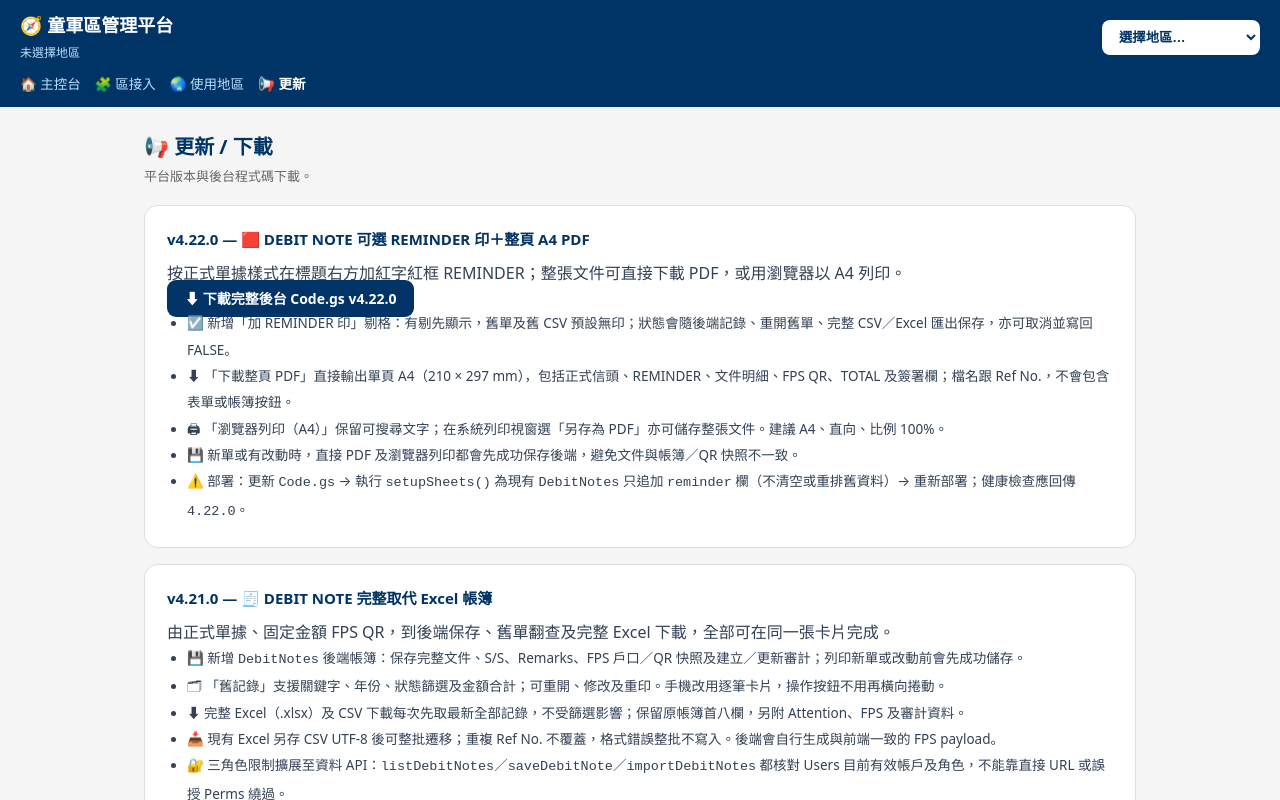
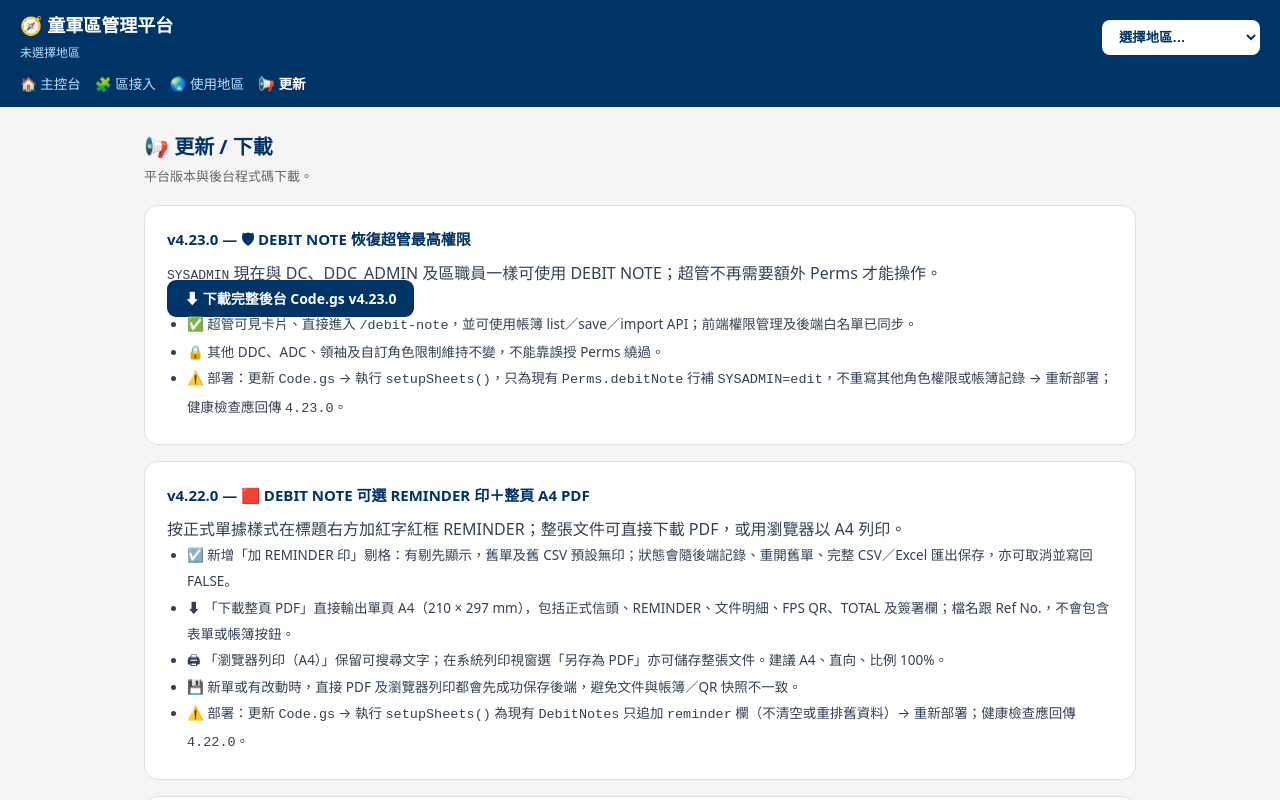
Before and after one commit to playerkousas-rgb/scout-district-portal, a Next.js app: page /updates in a window 1280 px wide. Shown: the top 800 px of the page. Built offline with nearby package versions, Linux system fonts and the light colour scheme.

Commit message:
fix: restore sysadmin debit note access
Co-authored-by: arena-agent <297053741+arena-agent@users.noreply.github.com>

```diff
--- a/app/admin/page.tsx
+++ b/app/admin/page.tsx
@@ -228,7 +228,7 @@ export default function AdminPage() {
                     {bundle.roles.map(r => {
                       const v = cellVal(c.cardId, r.role);
                       const fixed = (c.cardId === 'ymis' && !canViewYmisRole(r.role)) || (c.cardId === 'debitNote' && !canGenerateDebitNoteRole(r.role));
-                      const fixedTitle = c.cardId === 'debitNote' ? 'DEBIT NOTE 只限 DC、DDC_ADMIN 及區職員' : 'YMIS 帳戶只限總監級及職員';
+                      const fixedTitle = c.cardId === 'debitNote' ? 'DEBIT NOTE 只限超管、DC、DDC_ADMIN 及區職員' : 'YMIS 帳戶只限總監級及職員';
                       return <td key={r.role} className={`pcell ${CELL[v].cls} ${fixed ? 'locked' : ''}`} title={fixed ? fixedTitle : undefined} onClick={() => toggle(c.cardId, r.role)}>{CELL[v].txt}</td>;
                     })}
                     <td style={{ whiteSpace: 'nowrap' }}>
--- a/app/debit-note/page.tsx
+++ b/app/debit-note/page.tsx
@@ -421,7 +421,7 @@ export default function DebitNotePage() {
       <BackLink />
       <div className="no-print">
         <h1 className="page-title">🧾 DEBIT NOTE 生成</h1>
-        <p className="page-sub">直接取代 Excel 輸入：生成正式單據及 FPS QR、可選 REMINDER 印、單頁 A4 PDF／列印、後端帳簿及完整 Excel／CSV。只限 DC、區職員及 DDC_ADMIN。</p>
+        <p className="page-sub">直接取代 Excel 輸入：生成正式單據及 FPS QR、可選 REMINDER 印、單頁 A4 PDF／列印、後端帳簿及完整 Excel／CSV。只限超管、DC、區職員及 DDC_ADMIN。</p>
       </div>
 
       <div className="debit-note-workspace-tabs no-print" role="tablist" aria-label="DEBIT NOTE 工作區">
--- a/app/delegate/page.tsx
+++ b/app/delegate/page.tsx
@@ -169,7 +169,7 @@ export default function DelegatePage() {
                           <tr key={c.cardId} className={unlocked ? '' : 'dlg-locked'}>
                             <td className="sticky-col card-name"><span>{c.icon}</span> {c.title}{!c.enabled && <small className="badge-type" style={{ background: '#e2e8f0' }}>已隱藏</small>}</td>
                             <td className={`pcell ${CELL[mine].cls}`} title={mine ? '你現有嘅權限' : '你冇此卡片權限，不能授出'}>{CELL[mine].txt}</td>
-                            <td className={`pcell ${CELL[v].cls}`} onClick={() => cycle(c.cardId)} title={targetBlocked ? 'DEBIT NOTE 只限 DC、DDC_ADMIN 及區職員' : unlocked ? '點擊切換' : '鎖住'}>{unlocked ? CELL[v].txt : '🔒'}</td>
+                            <td className={`pcell ${CELL[v].cls}`} onClick={() => cycle(c.cardId)} title={targetBlocked ? 'DEBIT NOTE 只限超管、DC、DDC_ADMIN 及區職員' : unlocked ? '點擊切換' : '鎖住'}>{unlocked ? CELL[v].txt : '🔒'}</td>
                           </tr>
                         );
                       })}
--- a/app/updates/page.tsx
+++ b/app/updates/page.tsx
@@ -5,9 +5,18 @@ export default function UpdatesPage() {
       <h1 className="page-title">📢 更新 / 下載</h1>
       <p className="page-sub">平台版本與後台程式碼下載。</p>
       <div className="info-card">
+        <h3>v4.23.0 — 🛡 DEBIT NOTE 恢復超管最高權限</h3>
+        <p><code>SYSADMIN</code> 現在與 DC、DDC_ADMIN 及區職員一樣可使用 DEBIT NOTE；超管不再需要額外 Perms 才能操作。</p>
+        <p><a className="btn-sm" href="/downloads/Code.gs.txt" download="Code.gs.txt">⬇ 下載完整後台 Code.gs v4.23.0</a></p>
+        <ul>
+          <li>✅ 超管可見卡片、直接進入 <code>/debit-note</code>，並可使用帳簿 list／save／import API；前端權限管理及後端白名單已同步。</li>
+          <li>🔒 其他 DDC、ADC、領袖及自訂角色限制維持不變，不能靠誤授 Perms 繞過。</li>
+          <li>⚠️ 部署：更新 <code>Code.gs</code> → 執行 <code>setupSheets()</code>，只為現有 <code>Perms.debitNote</code> 行補 <code>SYSADMIN=edit</code>，不重寫其他角色權限或帳簿記錄 → 重新部署；健康檢查應回傳 <code>4.23.0</code>。</li>
+        </ul>
+      </div>
+      <div className="info-card">
         <h3>v4.22.0 — 🟥 DEBIT NOTE 可選 REMINDER 印＋整頁 A4 PDF</h3>
         <p>按正式單據樣式在標題右方加紅字紅框 REMINDER；整張文件可直接下載 PDF，或用瀏覽器以 A4 列印。</p>
-        <p><a className="btn-sm" href="/downloads/Code.gs.txt" download="Code.gs.txt">⬇ 下載完整後台 Code.gs v4.22.0</a></p>
         <ul>
           <li>☑️ 新增「加 REMINDER 印」剔格：有剔先顯示，舊單及舊 CSV 預設無印；狀態會隨後端記錄、重開舊單、完整 CSV／Excel 匯出保存，亦可取消並寫回 FALSE。</li>
           <li>⬇ 「下載整頁 PDF」直接輸出單頁 A4（210 × 297 mm），包括正式信頭、REMINDER、文件明細、FPS QR、TOTAL 及簽署欄；檔名跟 Ref No.，不會包含表單或帳簿按鈕。</li>
--- a/lib/debitNote.ts
+++ b/lib/debitNote.ts
@@ -1,8 +1,8 @@
 import { checkAmount, checkReference } from './fps.ts';
 import type { XlsxSheet, XlsxStyle } from './xlsx.ts';
 
-/** DEBIT NOTE 屬財務文件：只有區總監、行政副區總監及區職員可以使用。 */
-export const DEBIT_NOTE_ROLES = ['DC', 'DDC_ADMIN', 'STAFF'] as const;
+/** DEBIT NOTE：超管擁有最高權限；其餘只開放區總監、行政副區總監及區職員。 */
+export const DEBIT_NOTE_ROLES = ['DC', 'SYSADMIN', 'DDC_ADMIN', 'STAFF'] as const;
 
 export function canGenerateDebitNoteRole(role: string | null | undefined): boolean {
   const normalized = String(role || '').trim().toUpperCase();
--- a/lib/demo/engine.ts
+++ b/lib/demo/engine.ts
@@ -158,7 +158,7 @@ function requireDemoDebitNote(token: string): DemoUser | ApiResultLike {
   const u = userForToken(token);
   if (!u) return fail('未登入或登入已過期（示範版）。');
   if (u.mockAdmin) return u;
-  if (!['DC', 'DDC_ADMIN', 'STAFF'].includes(u.role)) return fail('DEBIT NOTE 只限 DC、DDC_ADMIN 及區職員使用。');
+  if (!['DC', 'SYSADMIN', 'DDC_ADMIN', 'STAFF'].includes(u.role)) return fail('DEBIT NOTE 只限超管、DC、DDC_ADMIN 及區職員使用。');
   const access = (loadDb().matrix.debitNote || {})[u.role] || '';
   return access === 'edit' ? u : fail('你沒有此功能嘅權限。');
 }
--- a/lib/demo/seed.ts
+++ b/lib/demo/seed.ts
@@ -72,7 +72,7 @@ export const DEMO_CARDS: Record<string, any>[] = [
   { cardId: 'fps', title: 'FPS QR 製作', icon: '💳', type: 'builtin', url: '/fps', description: '轉數快 QR 碼：綁區會戶口，填銀碼即生成', order: 14, enabled: true, embed: false, source: 'core', category: 'done' },
   { cardId: 'rooms', title: '區總部及地域房間使用情況', icon: '🏢', type: 'builtin', url: '/rooms', description: '地域 17／18／19 樓 + 區總部確認借用（紅色）· 月曆', order: 15, enabled: true, embed: false, source: 'core', category: 'done' },
   { cardId: 'orgchart', title: '地域及總會架構', icon: '🏛', type: 'builtin', url: '/orgchart', description: '港島地域總監架構 · 總會領導層，自動跟官網更新', order: 16, enabled: true, embed: false, source: 'core', category: 'done' },
-  { cardId: 'debitNote', title: 'DEBIT NOTE 生成', icon: '🧾', type: 'builtin', url: '/debit-note', description: '正式單據 · FPS QR · 後端帳簿 · 舊單翻查 · Excel 匯出（DC／DDC_ADMIN／職員）', order: 17, enabled: true, embed: false, source: 'core', category: 'done' },
+  { cardId: 'debitNote', title: 'DEBIT NOTE 生成', icon: '🧾', type: 'builtin', url: '/debit-note', description: '正式單據 · FPS QR · 後端帳簿 · 舊單翻查 · Excel 匯出（超管／DC／DDC_ADMIN／職員）', order: 17, enabled: true, embed: false, source: 'core', category: 'done' },
 ];
 
 export const DEMO_ROLES: Record<string, any>[] = [
@@ -103,7 +103,7 @@ export function demoDefaultMatrix(): Record<string, Record<string, 'edit' | 'vie
     m[c.cardId] = {};
     Object.keys(roleLevel).forEach(role => {
       const lv = roleLevel[role];
-      if (c.cardId === 'debitNote') m[c.cardId][role] = ['DC', 'DDC_ADMIN', 'STAFF'].includes(role) ? 'edit' : '';
+      if (c.cardId === 'debitNote') m[c.cardId][role] = ['DC', 'SYSADMIN', 'DDC_ADMIN', 'STAFF'].includes(role) ? 'edit' : '';
       else if (c.cardId === 'awards') m[c.cardId][role] = lv <= 2 ? 'edit' : '';
       else if (c.cardId === 'venueReg') m[c.cardId][role] = lv <= 2 || role === 'STAFF' ? 'edit' : '';
       else if (c.cardId === 'rooms') m[c.cardId][role] = 'view';
@@ -113,6 +113,8 @@ export function demoDefaultMatrix(): Record<string, Record<string, 'edit' | 'vie
       else m[c.cardId][role] = lv <= 2 ? 'edit' : 'view';
     });
   });
+  // 超管不屬一般可轉授角色，但 DEBIT NOTE 仍保留最高權限。
+  if (m.debitNote) m.debitNote.SYSADMIN = 'edit';
   return m;
 }
 
--- a/scripts/test-debit-note.ts
+++ b/scripts/test-debit-note.ts
@@ -30,9 +30,9 @@ function check(label: string, fn: () => void) {
   fn(); pass++; console.log(`  ✓ ${label}`);
 }
 
-check('角色白名單只包括 DC、DDC_ADMIN、STAFF', () => {
-  for (const role of ['DC', 'dc', ' DDC_ADMIN ', 'STAFF']) assert.equal(canGenerateDebitNoteRole(role), true);
-  for (const role of ['SYSADMIN', 'DDC_TRAINING', 'ADC_SCOUT', 'LEADER', '', null, undefined]) {
+check('角色白名單包括最高權限 SYSADMIN、DC、DDC_ADMIN、STAFF', () => {
+  for (const role of ['DC', 'dc', 'SYSADMIN', ' sysadmin ', ' DDC_ADMIN ', 'STAFF']) assert.equal(canGenerateDebitNoteRole(role), true);
+  for (const role of ['DDC_TRAINING', 'ADC_SCOUT', 'LEADER', '', null, undefined]) {
     assert.equal(canGenerateDebitNoteRole(role), false);
   }
 });
--- a/scripts/test-demo-engine.ts
+++ b/scripts/test-demo-engine.ts
@@ -55,6 +55,7 @@ check('示範權限矩陣：rooms 全員可看，審批卡唔畀 ADC；mockAdmin
   assert.strictEqual(matrix.venueReg.STAFF, 'edit');
   assert.strictEqual(matrix.venueReg.DDC_ADMIN, 'edit');
   assert.strictEqual(matrix.debitNote.DC, 'edit');
+  assert.strictEqual(matrix.debitNote.SYSADMIN, 'edit');
   assert.strictEqual(matrix.debitNote.DDC_ADMIN, 'edit');
   assert.strictEqual(matrix.debitNote.STAFF, 'edit');
   assert.strictEqual(matrix.debitNote.DDC_TRAINING, '');
```
Also changed, not shown: scripts/test-debit-note-gs.js (+11 -11 lines), public/downloads/Code.gs.txt, 2 other files (tests, documents, lock files or other folders).
